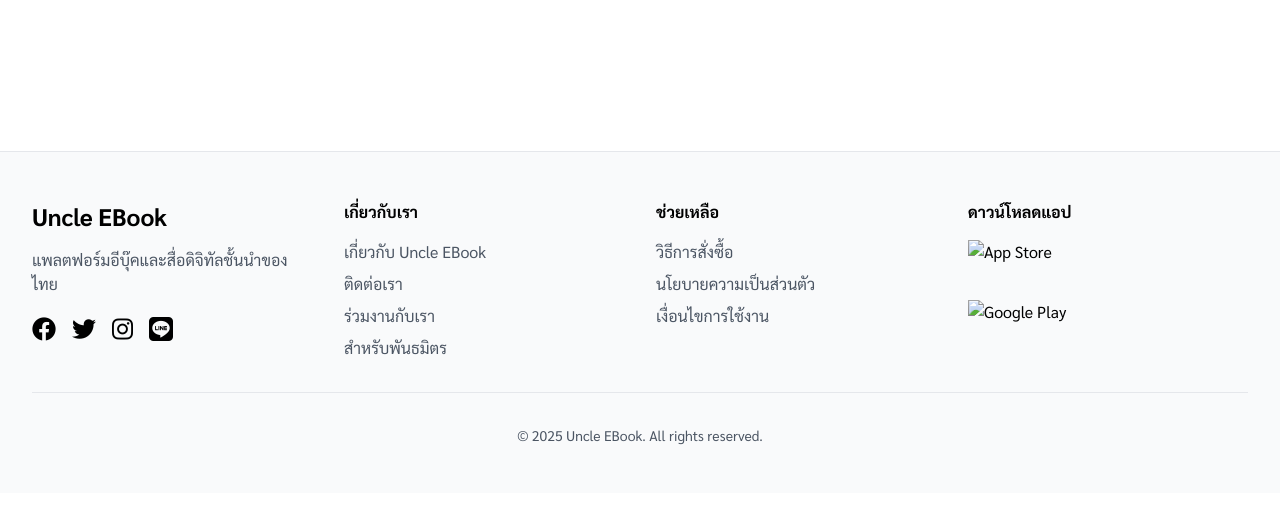
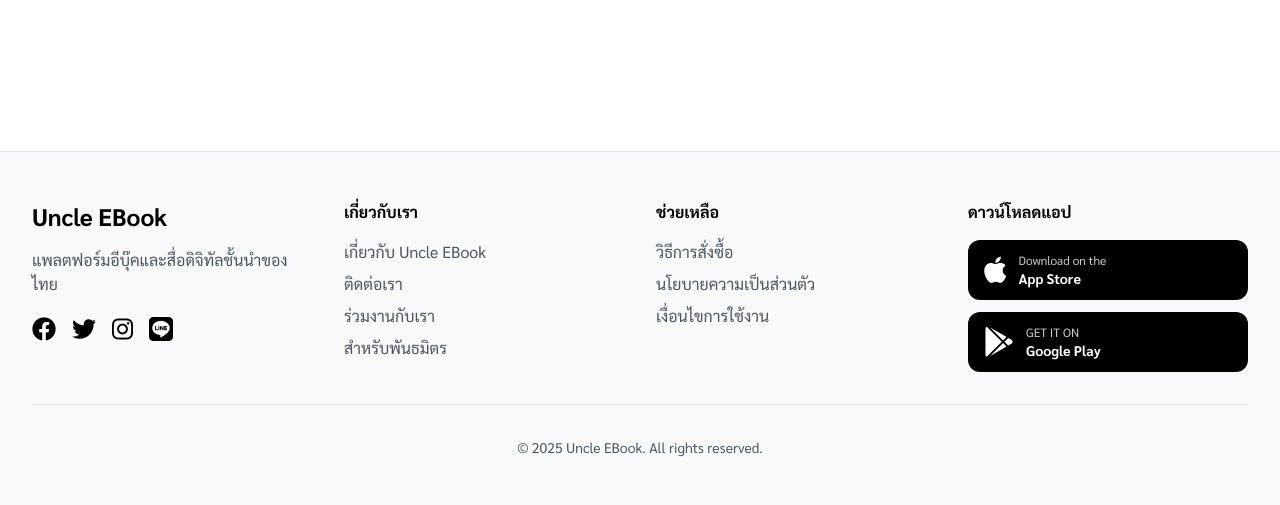
Before and after one commit to Thitphavanh/Uncle-Engineer-E-Book, a Django app: page /categories/ in a window 1280 px wide. Shown: the part 729-1234 px from the top of the page. Before the commit the page ends 1174 px from the top, so only its background shows below. Run offline with Django 5.2, Linux system fonts and the light colour scheme; data that the repository does not hold is empty; some libraries are stand-ins or nearby versions.

Commit message:
Add styled download app buttons with icons in footer
- Replace placeholder images with custom App Store and Google Play buttons
- Add Font Awesome icons (Apple and Google Play logos)
- Improve button styling with hover effects
- Use consistent black theme with white text

🤖 Generated with [Claude Code](https://claude.com/claude-code)

Co-Authored-By: Claude <noreply@anthropic.com>

```diff
--- a/templates/base.html
+++ b/templates/base.html
@@ -219,11 +219,22 @@
                 <div>
                     <h4 class="font-bold mb-4">ดาวน์โหลดแอป</h4>
                     <div class="space-y-3">
-                        <a href="#" class="block">
-                            <img src="https://via.placeholder.com/150x50/000000/FFFFFF?text=App+Store" alt="App Store" class="h-12 hover:opacity-80 transition">
+                        <!-- App Store Button -->
+                        <a href="#" class="flex items-center bg-black text-white px-4 py-3 rounded-xl hover:bg-gray-800 transition group">
+                            <i class="fab fa-apple text-3xl mr-3"></i>
+                            <div class="text-left">
+                                <div class="text-xs opacity-80">Download on the</div>
+                                <div class="text-sm font-bold">App Store</div>
+                            </div>
                         </a>
-                        <a href="#" class="block">
-                            <img src="https://via.placeholder.com/150x50/000000/FFFFFF?text=Google+Play" alt="Google Play" class="h-12 hover:opacity-80 transition">
+
+                        <!-- Google Play Button -->
+                        <a href="#" class="flex items-center bg-black text-white px-4 py-3 rounded-xl hover:bg-gray-800 transition group">
+                            <i class="fab fa-google-play text-3xl mr-3"></i>
+                            <div class="text-left">
+                                <div class="text-xs opacity-80">GET IT ON</div>
+                                <div class="text-sm font-bold">Google Play</div>
+                            </div>
                         </a>
                     </div>
                 </div>
```
